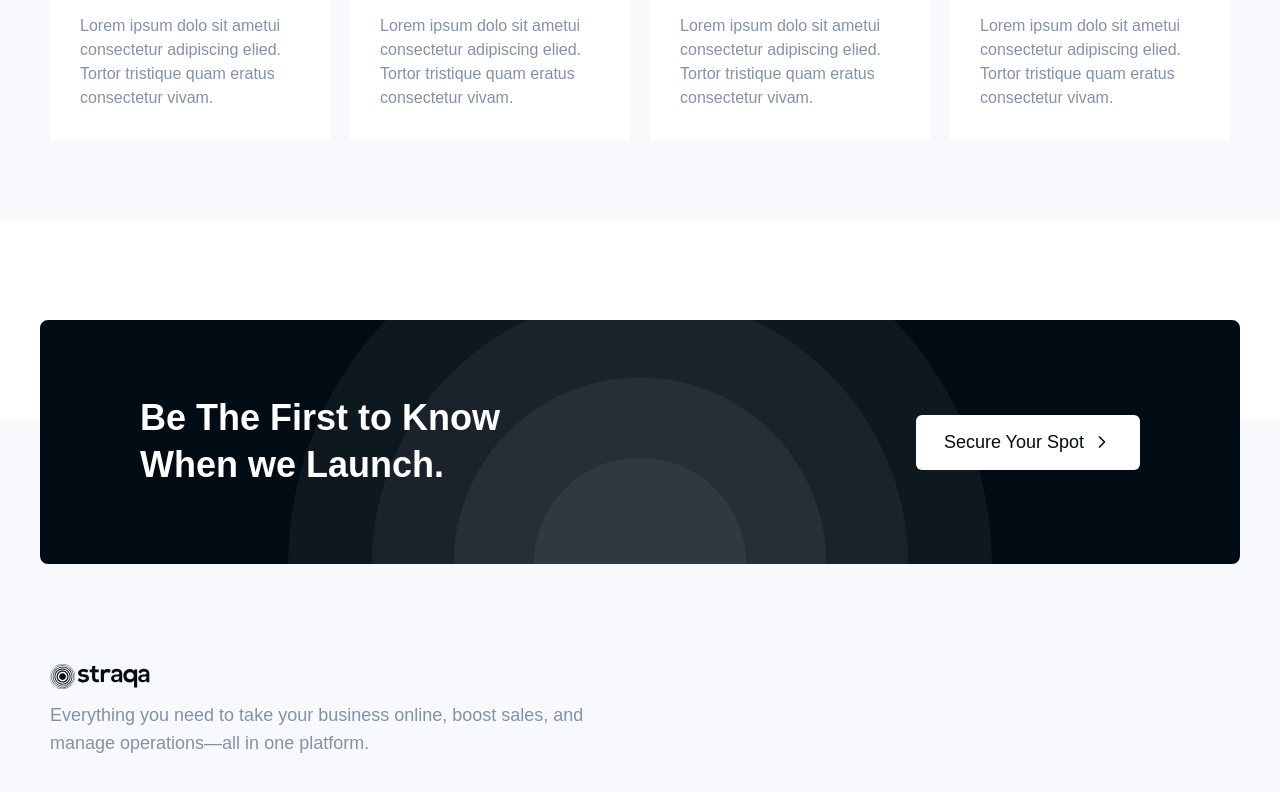
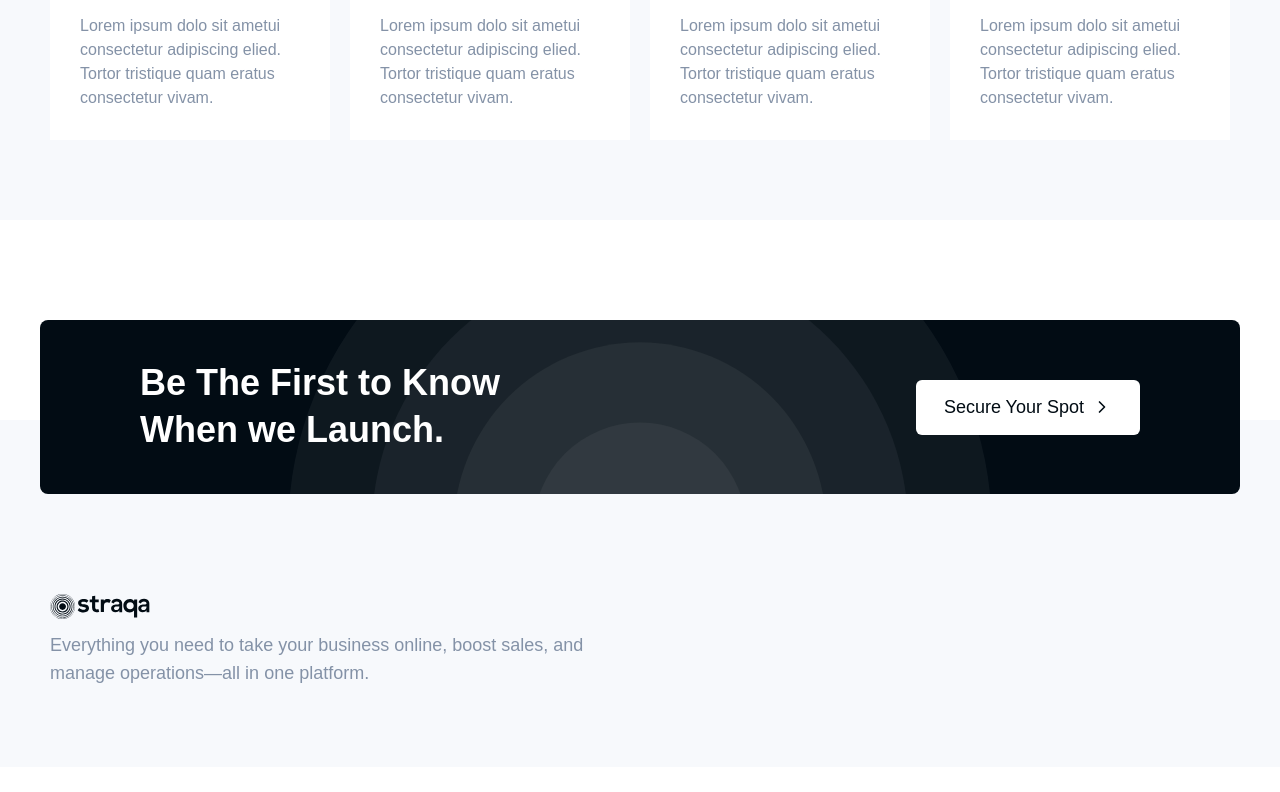
Before and after one commit to Straqa/straqa-landing-page, a Next.js app: page / in a window 1280 px wide. Shown: the part 6282-7074 px from the top of the page. After the commit the page ends 7049 px from the top, so only its background shows below. Built offline with nearby package versions, Linux system fonts and the light colour scheme.

Commit message:
FIX: fixed responsive issues

```diff
--- a/app/components/PaymentInfoSection.tsx
+++ b/app/components/PaymentInfoSection.tsx
@@ -22,7 +22,7 @@ export default function PaymentInfoSection(){
                 <p className="font-semibold text-[#008AFF]">STRAQA’S PAYMENTS SOLUTION</p>
                 <h3 className="text-2xl md:text-4xl font-semibold mt-5">Seamless Payments for Faster Business Growth</h3>
             </div>
-            <div className="max-w-[1200px] mt-10 mx-auto grid grid-cols-1 grid-cols-2 gap-10">
+            <div className="max-w-[1200px] mt-10 mx-auto grid grid-cols-1 md:grid-cols-2 gap-10">
                 <div className="space-y-5 w-full">
                     <InfoCard
                         icon="/icons/options.svg"
--- a/app/components/SoftwareIntegrations.tsx
+++ b/app/components/SoftwareIntegrations.tsx
@@ -4,8 +4,8 @@ export default function SoftwareIntegrations(){
 
     const SoftwareCard = ({software, icon, industry, subText}:{software: string, icon: string, industry: string, subText: string}) => {
         return(
-            <div className="w-full bg-white p-[20px] p-[30px] space-y-4">
-                <div className="flex items-center gap-3">
+            <div className="w-full bg-white p-[15px] md:p-[30px] space-y-4" data-aos="fade-up">
+                <div className="flex flex-col md:flex-row md:items-center gap-3">
                     <img
                         src={icon}
                         alt={software + ' logo'}
@@ -29,7 +29,7 @@ export default function SoftwareIntegrations(){
                         <p className="font-semibold text-[#008AFF] uppercase">Software Integrations</p>
                         <h3 className="text-2xl md:text-4xl font-semibold mt-5 text-[#222D39]">Integrate with over 200+ Business Apps</h3>
                     </div>
-                    <div className="flex items-center gap-4 p-2 bg-white">
+                    <div className="hidden md:flex items-center gap-4 p-2 bg-white">
                         <div className="h-[50px] w-[50px] flex items-center justify-center text-[#020C14] opacity-40 rounded-md cursor-not-allowed">
                             <FaArrowLeftLong size={18} />
                         </div>
@@ -38,7 +38,7 @@ export default function SoftwareIntegrations(){
                         </div>
                     </div>
                 </div>
-                <div className="w-full grid grid-cols-2 md:grid-cols-4 gap-5 mt-10 pt-5" data-aos="fade-up">
+                <div className="w-full grid grid-cols-2 md:grid-cols-4 gap-5 mt-10 pt-5">
                     <SoftwareCard
                         icon="/images/softwares/intercom.svg"
                         industry="Software company"
--- a/app/components/Testimonials.tsx
+++ b/app/components/Testimonials.tsx
@@ -4,7 +4,7 @@ export default function Testimonials(){
 
     const ReviewCard = () => {
         return(
-            <div className="w-full">
+            <div className="w-full" data-aos="fade-up">
                 <div>
                     <div className="w-full p-[35px] bg-[#F7F9FC] hover:bg-[#008AFF] space-y-5 text-[#222D39] hover:text-white duration-300 ease-in-out rounded-md">
                         <img
@@ -37,7 +37,7 @@ export default function Testimonials(){
                         <p className="font-semibold text-[#008AFF] capitalize">TESTIMONIALS</p>
                         <h3 className="text-2xl md:text-4xl font-semibold mt-5 text-[#222D39]">See What Others Have to Say About Us</h3>
                     </div>
-                    <div className="flex items-center gap-4">
+                    <div className="hidden md:flex items-center gap-4">
                         <div className="h-[50px] w-[50px] flex items-center justify-center text-white bg-[#020C14] opacity-30 rounded-md cursor-not-allowed">
                             <FaArrowLeftLong size={18} />
                         </div>
@@ -46,7 +46,7 @@ export default function Testimonials(){
                         </div>
                     </div>
                 </div>
-                <div className="w-full grid grid-cols-3 gap-5 mt-10 pt-5" data-aos="fade-up">
+                <div className="w-full grid grid-cols-1 md:grid-cols-3 gap-5 mt-10 pt-5">
                     <ReviewCard />
                     <ReviewCard />
                     <ReviewCard />
--- a/components/general/Footer.tsx
+++ b/components/general/Footer.tsx
@@ -5,16 +5,14 @@ export default function Footer(){
     return(
         <div className="w-full bg-[#F7F9FC]">
             <div className="h-[200px] bg-white" />
-            <div className="max-w-[1200px] bg-[#020C14] mx-auto relative rounded-lg relative top-[-100px]">
-                <img
-                    src="/images/abstract-bg.svg"
-                    className="w-full h-full"
-                />
-                <div className="absolute top-0 left-0 h-full w-full px-[20px] md:px-[100px] flex items-center justify-between">
-                    <p className="text-2xl md:text-4xl text-white font-semibold max-w-[400px] leading-[130%] md:leading-[130%]">Be The First to Know When we Launch.</p>
-                    <div className="h-[55px] w-fit px-7 bg-white text-[#020C14] rounded-md text-base md:text-lg font-medium flex items-center justify-center gap-2 cursor-pointer disabled:cursor-not-allowed">
-                        <p>Secure Your Spot</p>
-                        <FiChevronRight size={20} />
+            <div className="px-[20px]">
+                <div className="max-w-[1200px] bg-[#020C14] mx-auto relative rounded-lg relative top-[-100px] bg-center bg-cover bg-no-repeat" style={{backgroundImage: `url(/images/abstract-bg.svg)`}} data-aos="fade-up">
+                    <div className="h-full w-full px-[20px] md:px-[100px] py-10 flex flex-col md:flex-row items-center justify-between gap-10 md:gap-5">
+                        <p className="text-2xl md:text-4xl text-white text-center md:text-left font-semibold max-w-[400px] leading-[130%] md:leading-[130%]">Be The First to Know When we Launch.</p>
+                        <div className="h-[55px] w-fit px-7 bg-white text-[#020C14] rounded-md text-base md:text-lg font-medium flex items-center justify-center gap-2 cursor-pointer disabled:cursor-not-allowed">
+                            <p>Secure Your Spot</p>
+                            <FiChevronRight size={20} />
+                        </div>
                     </div>
                 </div>
             </div>
--- a/package.json
+++ b/package.json
@@ -10,6 +10,7 @@
   },
   "dependencies": {
     "aos": "^2.3.4",
+    "motion": "^12.5.0",
     "next": "15.2.3",
     "react": "^19.0.0",
     "react-dom": "^19.0.0",
```
Also changed, not shown: 1 other file (tests, documents, lock files or other folders).
